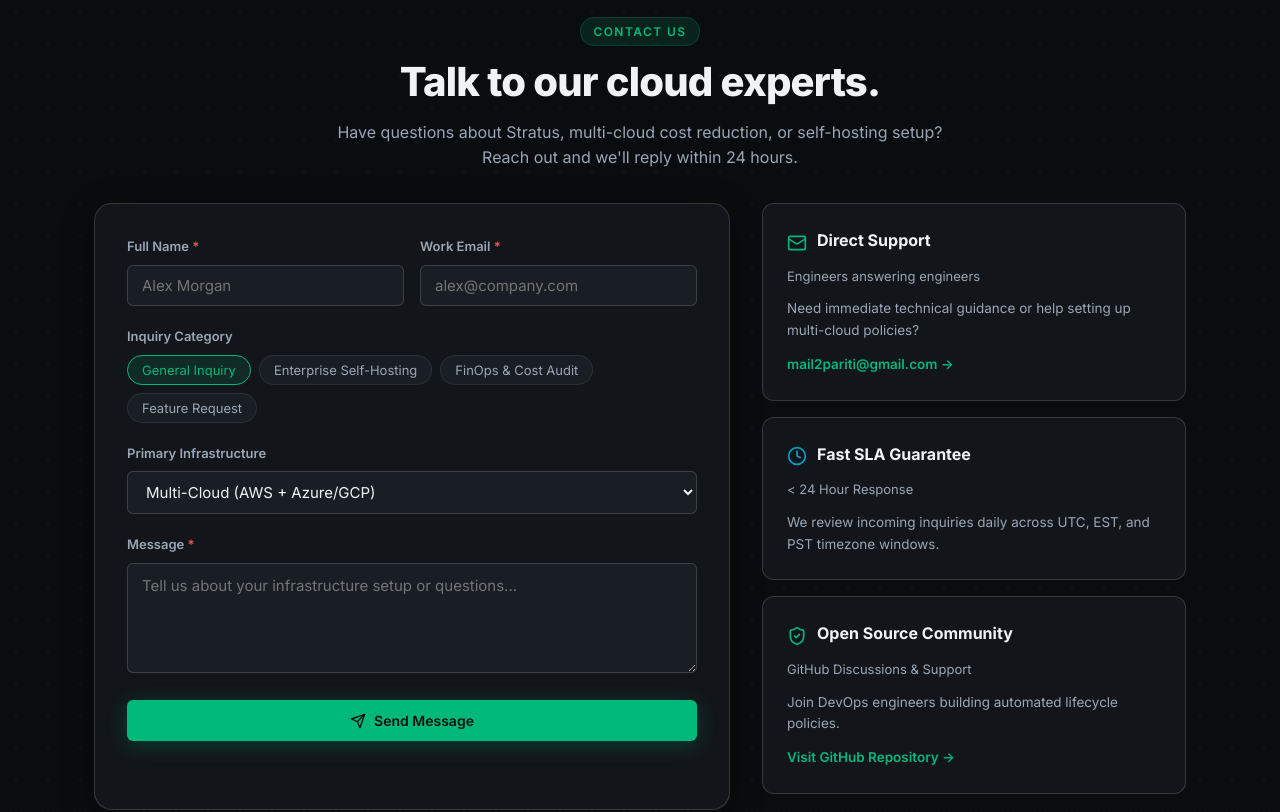
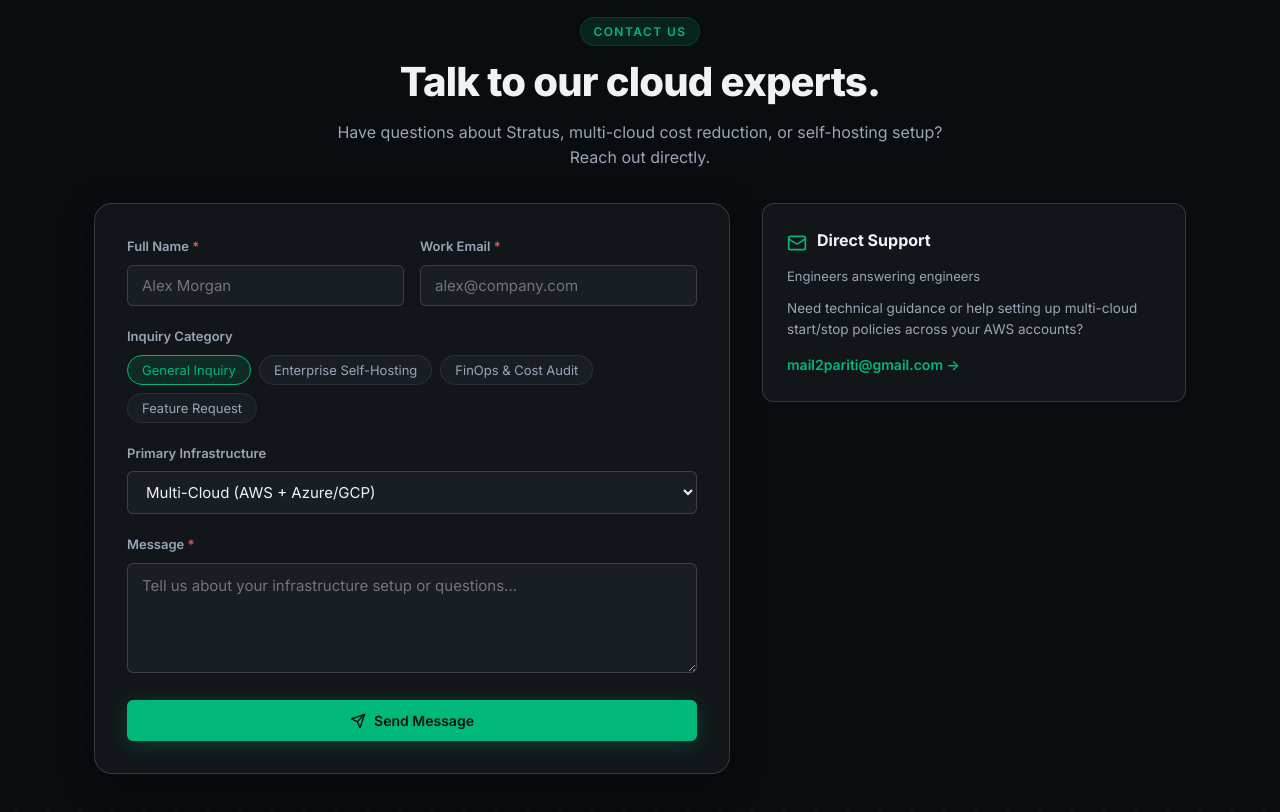
Before and after one commit to techwor/stratus-site, a React (Vite) app: page / in a window 1280 px wide. Shown: the part 2180-2992 px from the top of the page. Built offline with nearby package versions, Linux system fonts and the light colour scheme.

Commit message:
refactor: remove SLA Guarantee and GitHub Community cards from Contact Us section

```diff
--- a/src/components/ContactForm.jsx
+++ b/src/components/ContactForm.jsx
@@ -1,5 +1,5 @@
 import React, { useState } from 'react';
-import { Send, CheckCircle2, Mail, MessageSquare, Clock, ShieldCheck } from 'lucide-react';
+import { Send, CheckCircle2, Mail } from 'lucide-react';
 
 export default function ContactForm() {
   const [name, setName] = useState('');
@@ -46,7 +46,6 @@ export default function ContactForm() {
       if (res.ok) {
         setSubmitted(true);
       } else {
-        // Fallback display
         setSubmitted(true);
       }
     } catch (err) {
@@ -72,12 +71,12 @@ export default function ContactForm() {
           <span className="section-label">Contact Us</span>
           <h2 className="section-title">Talk to our cloud experts.</h2>
           <p className="section-sub" style={{ margin: '0 auto' }}>
-            Have questions about Stratus, multi-cloud cost reduction, or self-hosting setup? Reach out and we'll reply within 24 hours.
+            Have questions about Stratus, multi-cloud cost reduction, or self-hosting setup? Reach out directly.
           </p>
         </div>
 
         <div className="contact-grid">
-          {/* Left Form */}
+          {/* Form */}
           <div className="contact-card">
             {!submitted ? (
               <form onSubmit={handleSubmit}>
@@ -173,7 +172,7 @@ export default function ContactForm() {
             )}
           </div>
 
-          {/* Right Info Cards */}
+          {/* Right Direct Support Card */}
           <div>
             <div className="contact-info-card">
               <div style={{ display: 'flex', alignItems: 'center', gap: '10px', marginBottom: '8px' }}>
@@ -181,41 +180,11 @@ export default function ContactForm() {
                 <div className="info-title">Direct Support</div>
               </div>
               <div className="info-sub">Engineers answering engineers</div>
-              <p style={{ fontSize: '13.5px', color: 'var(--text-2)', marginBottom: '10px' }}>
-                Need immediate technical guidance or help setting up multi-cloud policies?
+              <p style={{ fontSize: '13.5px', color: 'var(--text-2)', marginBottom: '14px', lineHeight: '1.5' }}>
+                Need technical guidance or help setting up multi-cloud start/stop policies across your AWS accounts?
               </p>
-              <a href="mailto:mail2pariti@gmail.com" style={{ color: 'var(--accent)', fontWeight: 600, fontSize: '13.5px' }}>
+              <a href="mailto:mail2pariti@gmail.com" style={{ color: 'var(--accent)', fontWeight: 600, fontSize: '14px' }}>
                 mail2pariti@gmail.com →
-              </a>
-            </div>
-
-            <div className="contact-info-card">
-              <div style={{ display: 'flex', alignItems: 'center', gap: '10px', marginBottom: '8px' }}>
-                <Clock size={20} style={{ color: 'var(--cyan)' }} />
-                <div className="info-title">Fast SLA Guarantee</div>
-              </div>
-              <div className="info-sub">&lt; 24 Hour Response</div>
-              <p style={{ fontSize: '13.5px', color: 'var(--text-2)' }}>
-                We review incoming inquiries daily across UTC, EST, and PST timezone windows.
-              </p>
-            </div>
-
-            <div className="contact-info-card">
-              <div style={{ display: 'flex', alignItems: 'center', gap: '10px', marginBottom: '8px' }}>
-                <ShieldCheck size={20} style={{ color: 'var(--accent)' }} />
-                <div className="info-title">Open Source Community</div>
-              </div>
-              <div className="info-sub">GitHub Discussions &amp; Support</div>
-              <p style={{ fontSize: '13.5px', color: 'var(--text-2)', marginBottom: '10px' }}>
-                Join DevOps engineers building automated lifecycle policies.
-              </p>
-              <a
-                href="https://github.com/techwor/stratus-cloud-management.git"
-                target="_blank"
-                rel="noopener noreferrer"
-                style={{ color: 'var(--accent)', fontWeight: 600, fontSize: '13.5px' }}
-              >
-                Visit GitHub Repository →
               </a>
             </div>
           </div>
```
